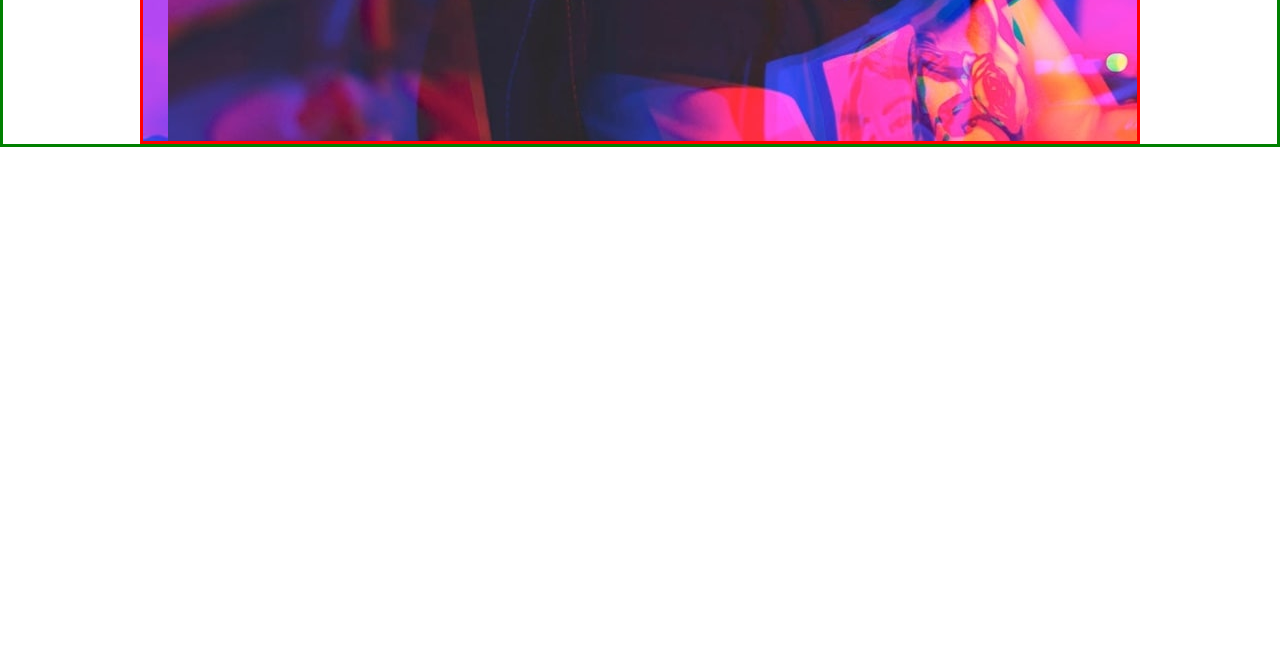
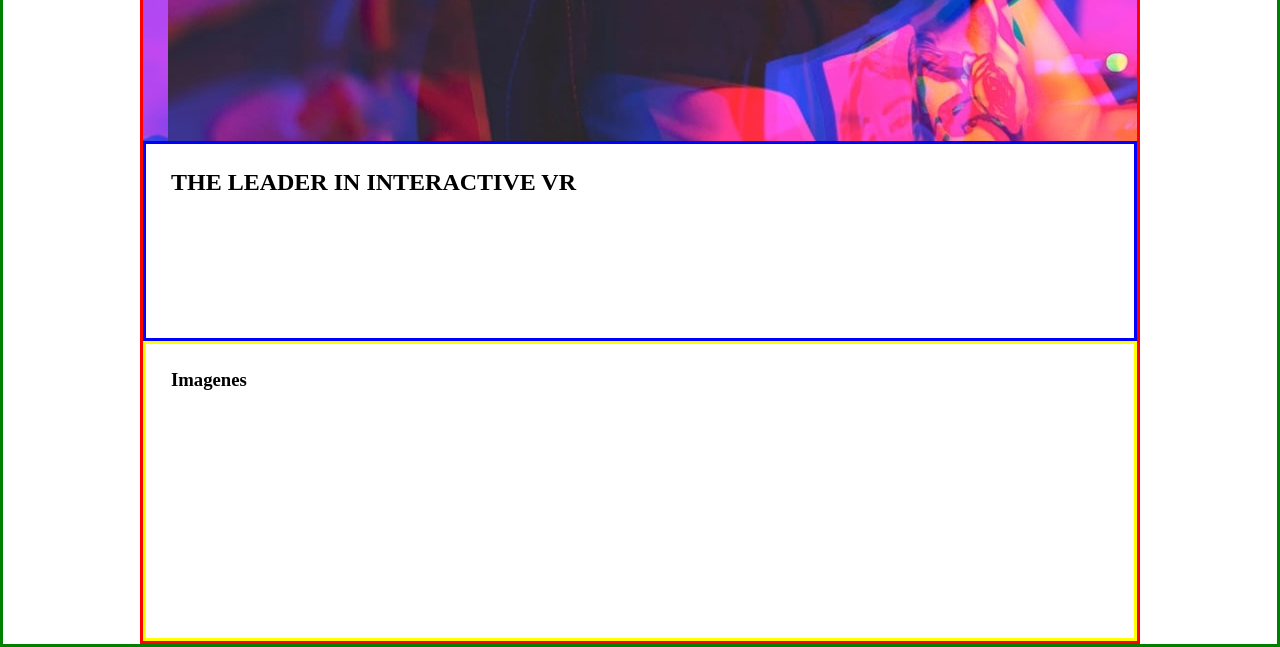
Before and after one commit to NoeSQ/LOS-BRAVOS, a plain HTML site: page index.html in a window 1280 px wide. Shown: the part 365-1012 px from the top of the page. Before the commit the page ends 800 px from the top, so only its background shows below. Drawn offline with Linux system fonts and the light colour scheme.

Commit message:
primera modificacion

```diff
--- a/css/styles.css
+++ b/css/styles.css
@@ -48,3 +48,14 @@ section{
     line-height: 40px;
 
 }
+
+.leader{
+    height: 200px;
+    border: solid blue;
+}
+
+
+.our-creations{
+    height: 300px;
+    border: solid yellow;
+}
--- a/index.html
+++ b/index.html
@@ -15,6 +15,16 @@
             </div>
         </section>
 
+        <section class="leader">
+            <h2>THE LEADER IN INTERACTIVE VR</h2>
+
+        </section>
+
+        <section class="our-creations">
+
+            <h3>Imagenes</h3>
+        </section>
+
     </main>
 
 
```
